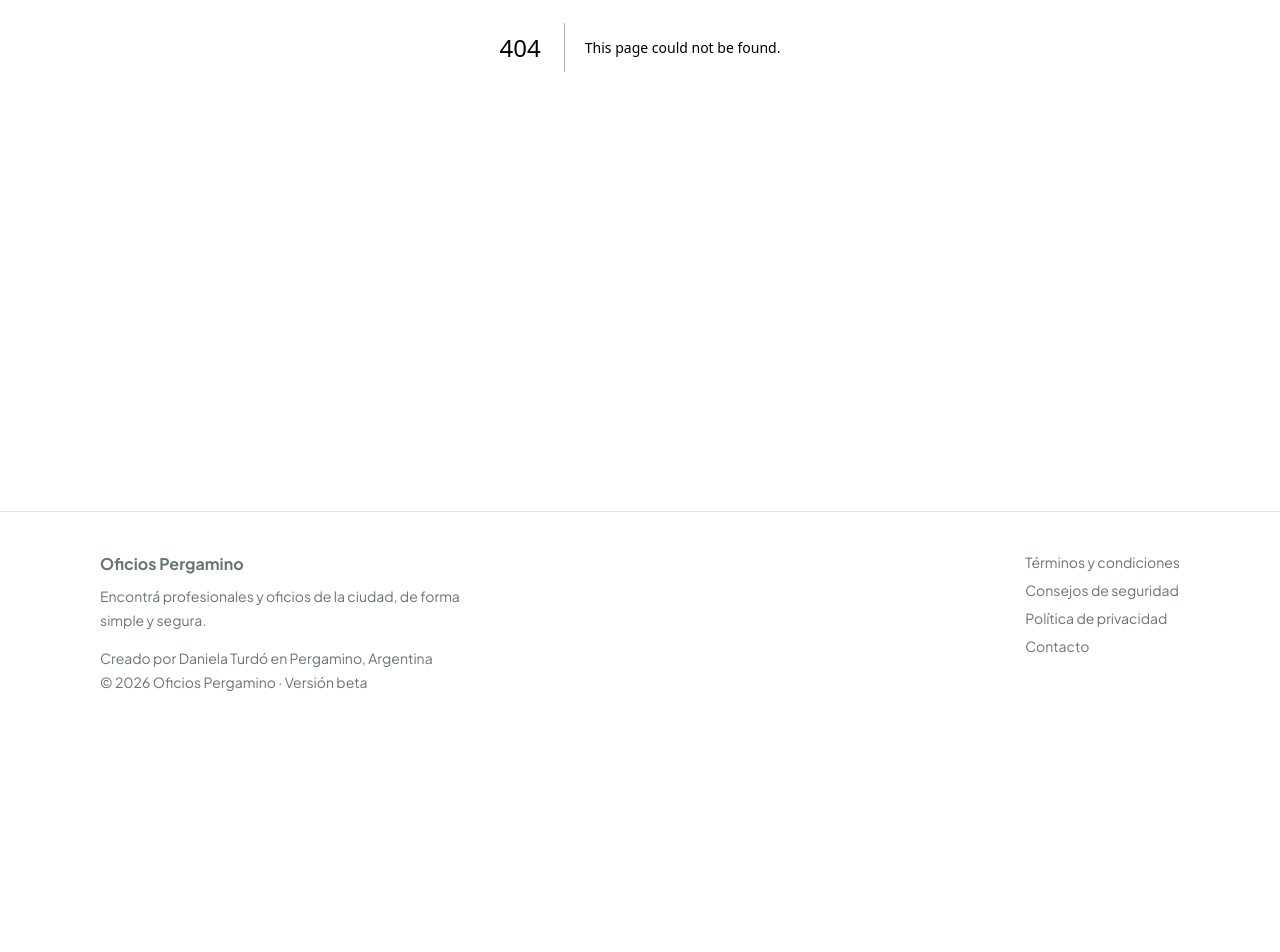
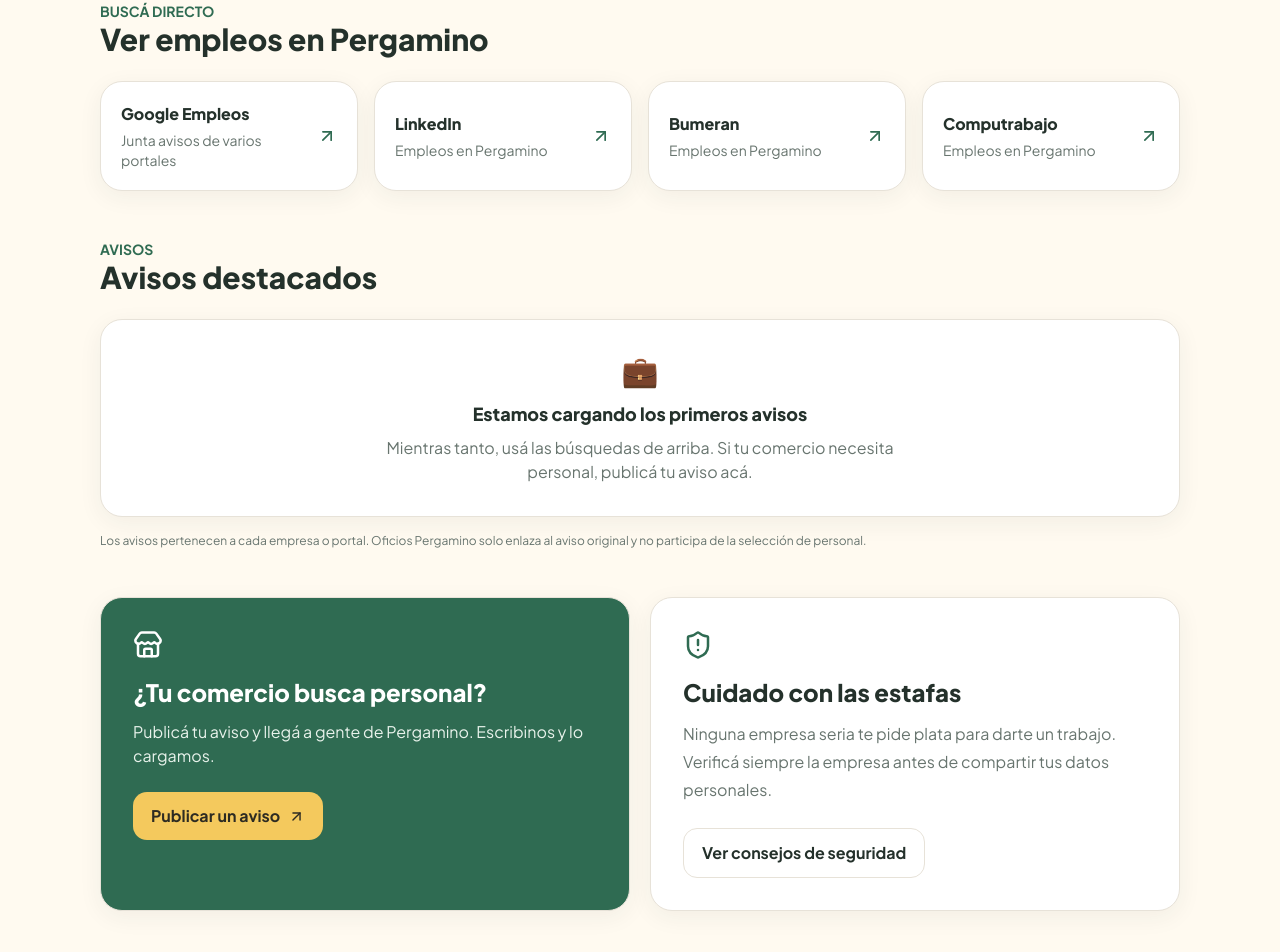
Before and after one commit to danielaturdo-hue/oficios-pergamino, a Next.js app: page /empleos in a window 1280 px wide. Before the commit this address had no page. Shown: the part 418-1370 px from the top of the page. Before the commit the page ends 1150 px from the top, so only its background shows below. Built offline with nearby package versions, Linux system fonts and the light colour scheme.

Commit message:
Pagina de empleos

```diff
--- /dev/null
+++ b/app/empleos/page.tsx
@@ -0,0 +1,137 @@
+import Link from 'next/link';
+import { ArrowUpRight, Briefcase, ShieldAlert, Store } from 'lucide-react';
+import { empleos, buscadores } from '@/lib/empleos';
+
+export const metadata = {
+  title: 'Empleos en Pergamino | Oficios Pergamino',
+  description:
+    'Avisos de trabajo en Pergamino y búsquedas listas en LinkedIn, Bumeran, Computrabajo y Google Empleos. Si tu comercio busca personal, publicá tu aviso.',
+};
+
+const mailComercio =
+  'mailto:oficios.pergamino@gmail.com?subject=' +
+  encodeURIComponent('Quiero publicar un aviso de empleo') +
+  '&body=' +
+  encodeURIComponent('Hola, mi comercio busca personal. Puesto: \nComercio: \nTeléfono de contacto: ');
+
+export default function Empleos() {
+  return (
+    <main>
+      <section className="hero-bg py-12 md:py-16">
+        <div className="container">
+          <span className="pill inline-block bg-white px-4 py-2 text-sm font-bold text-[#2f6b52]">
+            💼 Trabajo en Pergamino
+          </span>
+          <h1 className="text-4xl md:text-5xl font-black tracking-tight mt-5 leading-[1.05]">
+            Empleos en <span className="text-[#2f6b52]">Pergamino</span>
+          </h1>
+          <p className="text-lg muted mt-4 max-w-2xl">
+            Avisos de la ciudad y búsquedas ya armadas en los principales portales, todo en un solo lugar.
+          </p>
+        </div>
+      </section>
+
+      <section className="py-12">
+        <div className="container">
+          <p className="text-sm font-bold text-[#2f6b52]">BUSCÁ DIRECTO</p>
+          <h2 className="text-3xl font-black mb-6">Ver empleos en Pergamino</h2>
+          <div className="grid sm:grid-cols-2 lg:grid-cols-4 gap-4">
+            {buscadores.map((b) => (
+              <a
+                key={b.nombre}
+                href={b.url}
+                target="_blank"
+                rel="noopener noreferrer nofollow"
+                className="card card-hover p-5 flex items-center justify-between gap-3"
+              >
+                <div>
+                  <p className="font-black">{b.nombre}</p>
+                  <p className="text-sm muted mt-1">{b.descripcion}</p>
+                </div>
+                <ArrowUpRight size={20} className="text-[#2f6b52] shrink-0" />
+              </a>
+            ))}
+          </div>
+        </div>
+      </section>
+
+      <section className="pb-12">
+        <div className="container">
+          <p className="text-sm font-bold text-[#2f6b52]">AVISOS</p>
+          <h2 className="text-3xl font-black mb-6">Avisos destacados</h2>
+
+          {empleos.length ? (
+            <div className="grid md:grid-cols-2 gap-4">
+              {empleos.map((e) => (
+                <article key={e.url} className="card card-hover p-5 flex flex-col gap-3">
+                  <div className="flex items-start gap-3">
+                    <div className="w-11 h-11 rounded-2xl bg-[#e8f2eb] text-[#2f6b52] flex items-center justify-center shrink-0">
+                      <Briefcase size={20} />
+                    </div>
+                    <div className="min-w-0">
+                      <h3 className="font-black text-lg leading-snug">{e.puesto}</h3>
+                      <p className="muted text-sm mt-0.5">{e.empresa}</p>
+                    </div>
+                  </div>
+                  <div className="flex flex-wrap gap-2 text-xs">
+                    <span className="pill bg-[#f1f3f0] px-3 py-1 font-semibold">{e.fuente}</span>
+                    {e.fecha ? <span className="pill bg-[#fff4d2] px-3 py-1">{e.fecha}</span> : null}
+                  </div>
+                  <a
+                    href={e.url}
+                    target="_blank"
+                    rel="noopener noreferrer nofollow"
+                    className="btn btn-primary mt-auto"
+                  >
+                    Ver aviso original <ArrowUpRight size={17} />
+                  </a>
+                </article>
+              ))}
+            </div>
+          ) : (
+            <div className="card p-8 text-center">
+              <p className="text-3xl" aria-hidden="true">💼</p>
+              <p className="font-black text-lg mt-3">Estamos cargando los primeros avisos</p>
+              <p className="muted mt-2 max-w-xl mx-auto">
+                Mientras tanto, usá las búsquedas de arriba. Si tu comercio necesita personal, publicá tu aviso acá.
+              </p>
+            </div>
+          )}
+
+          <p className="text-xs muted mt-4">
+            Los avisos pertenecen a cada empresa o portal. Oficios Pergamino solo enlaza al aviso original y no
+            participa de la selección de personal.
+          </p>
+        </div>
+      </section>
+
+      <section className="pb-14">
+        <div className="container grid md:grid-cols-2 gap-5">
+          <div className="card p-8" style={{ background: '#2f6b52', color: '#ffffff' }}>
+            <Store size={30} />
+            <h2 className="text-2xl font-black mt-4" style={{ color: '#ffffff' }}>
+              ¿Tu comercio busca personal?
+            </h2>
+            <p className="mt-3" style={{ color: '#e8f2eb' }}>
+              Publicá tu aviso y llegá a gente de Pergamino. Escribinos y lo cargamos.
+            </p>
+            <a href={mailComercio} className="btn btn-yellow mt-6">
+              Publicar un aviso <ArrowUpRight size={17} />
+            </a>
+          </div>
+          <div className="card p-8">
+            <ShieldAlert size={30} className="text-[#2f6b52]" />
+            <h2 className="text-2xl font-black mt-4">Cuidado con las estafas</h2>
+            <p className="muted mt-3 leading-7">
+              Ninguna empresa seria te pide plata para darte un trabajo. Verificá siempre la empresa antes de
+              compartir tus datos personales.
+            </p>
+            <Link href="/seguridad" className="btn btn-secondary mt-6">
+              Ver consejos de seguridad
+            </Link>
+          </div>
+        </div>
+      </section>
+    </main>
+  );
+}
--- a/app/page.tsx
+++ b/app/page.tsx
@@ -252,6 +252,26 @@
         </div>
       </section>
 
+      <section className="py-10">
+        <div className="container">
+          <Link
+            href="/empleos"
+            className="card card-hover p-6 md:p-8 flex flex-col md:flex-row md:items-center justify-between gap-4"
+          >
+            <div>
+              <p className="text-sm font-bold text-[#2f6b52]">NUEVO</p>
+              <h2 className="text-2xl md:text-3xl font-black mt-1">💼 Empleos en Pergamino</h2>
+              <p className="muted mt-2">
+                Avisos de trabajo de la ciudad y búsquedas listas en LinkedIn, Bumeran y más.
+              </p>
+            </div>
+            <span className="btn btn-primary shrink-0">
+              Ver empleos <ArrowRight size={17} />
+            </span>
+          </Link>
+        </div>
+      </section>
+
       <section className="py-14 bg-white">
         <div className="container max-w-3xl">
           <div className="card p-6 md:p-8 flex flex-col sm:flex-row items-center sm:items-start gap-6">
--- a/components/Header.tsx
+++ b/components/Header.tsx
@@ -6,6 +6,7 @@
 const links = [
   { href: '/', texto: 'Inicio' },
   { href: '/buscar', texto: 'Buscar' },
+  { href: '/empleos', texto: 'Empleos' },
   { href: '/pedidos', texto: 'Pedidos' },
 ];
 
--- /dev/null
+++ b/lib/empleos.ts
@@ -0,0 +1,45 @@
+// Avisos de empleo de Pergamino.
+// Para agregar uno, copiá un bloque { ... } y completá los datos.
+// Importante: poné SOLO el título y el link al aviso ORIGINAL (no copies la descripción).
+// Cuando un aviso vence, borralo de esta lista.
+
+export type Empleo = {
+  puesto: string;
+  empresa: string;
+  fuente: string; // Ej: 'LinkedIn', 'Bumeran', 'Randstad', 'Publicado en Oficios Pergamino'
+  url: string; // Link directo al aviso original
+  fecha?: string; // Ej: '21/10/2026'
+};
+
+export const empleos: Empleo[] = [
+  // {
+  //   puesto: 'Operario/a de depósito',
+  //   empresa: 'Randstad',
+  //   fuente: 'Randstad',
+  //   url: 'https://...',
+  //   fecha: '21/10/2026',
+  // },
+];
+
+export const buscadores = [
+  {
+    nombre: 'Google Empleos',
+    descripcion: 'Junta avisos de varios portales',
+    url: 'https://www.google.com/search?q=trabajo+en+pergamino&ibp=htl;jobs',
+  },
+  {
+    nombre: 'LinkedIn',
+    descripcion: 'Empleos en Pergamino',
+    url: 'https://www.linkedin.com/jobs/search/?location=Pergamino%2C%20Buenos%20Aires%2C%20Argentina',
+  },
+  {
+    nombre: 'Bumeran',
+    descripcion: 'Empleos en Pergamino',
+    url: 'https://www.bumeran.com.ar/empleos-busqueda-pergamino.html',
+  },
+  {
+    nombre: 'Computrabajo',
+    descripcion: 'Empleos en Pergamino',
+    url: 'https://ar.computrabajo.com/trabajo-en-buenos-aires-en-pergamino',
+  },
+];
```
